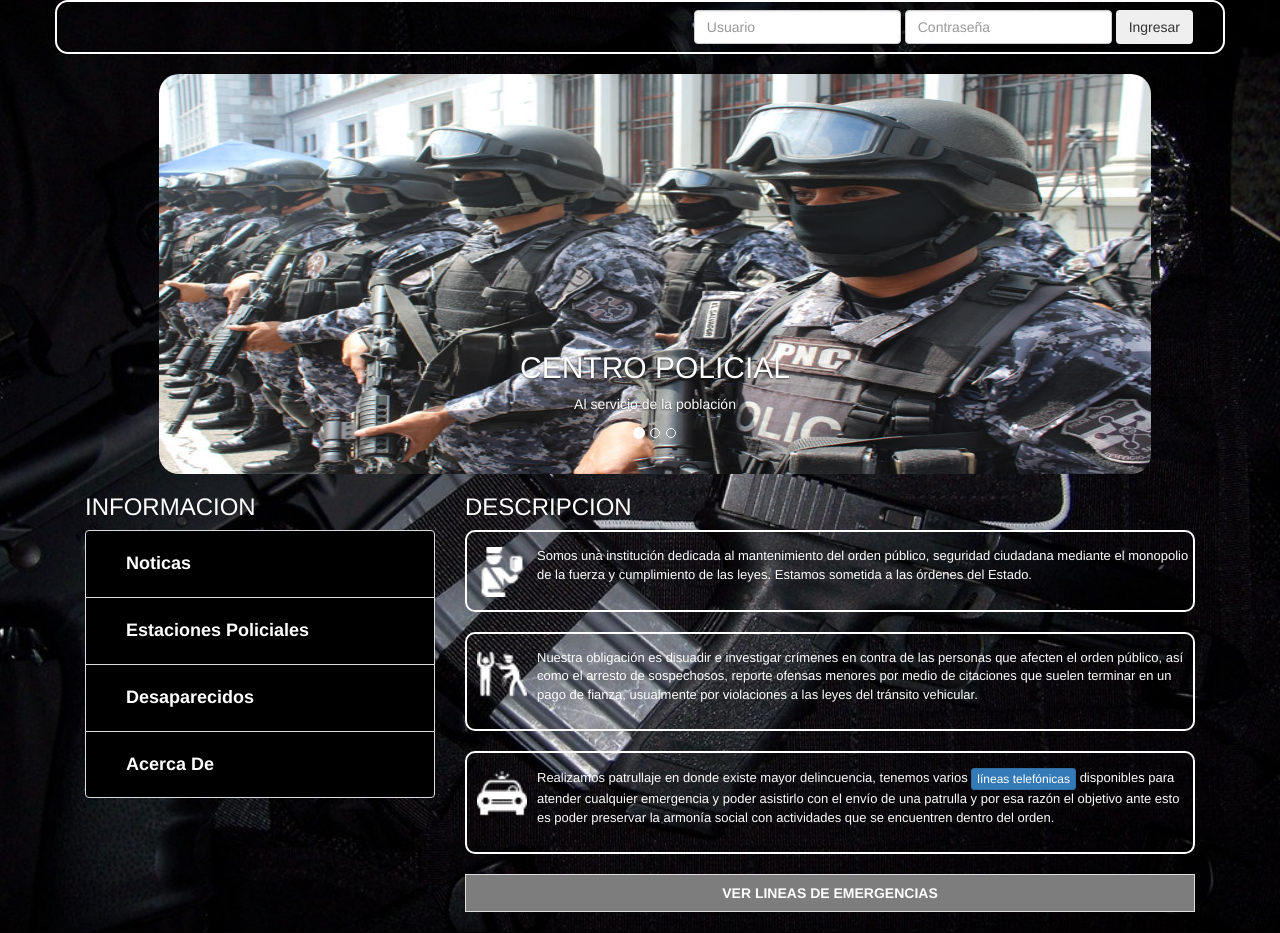
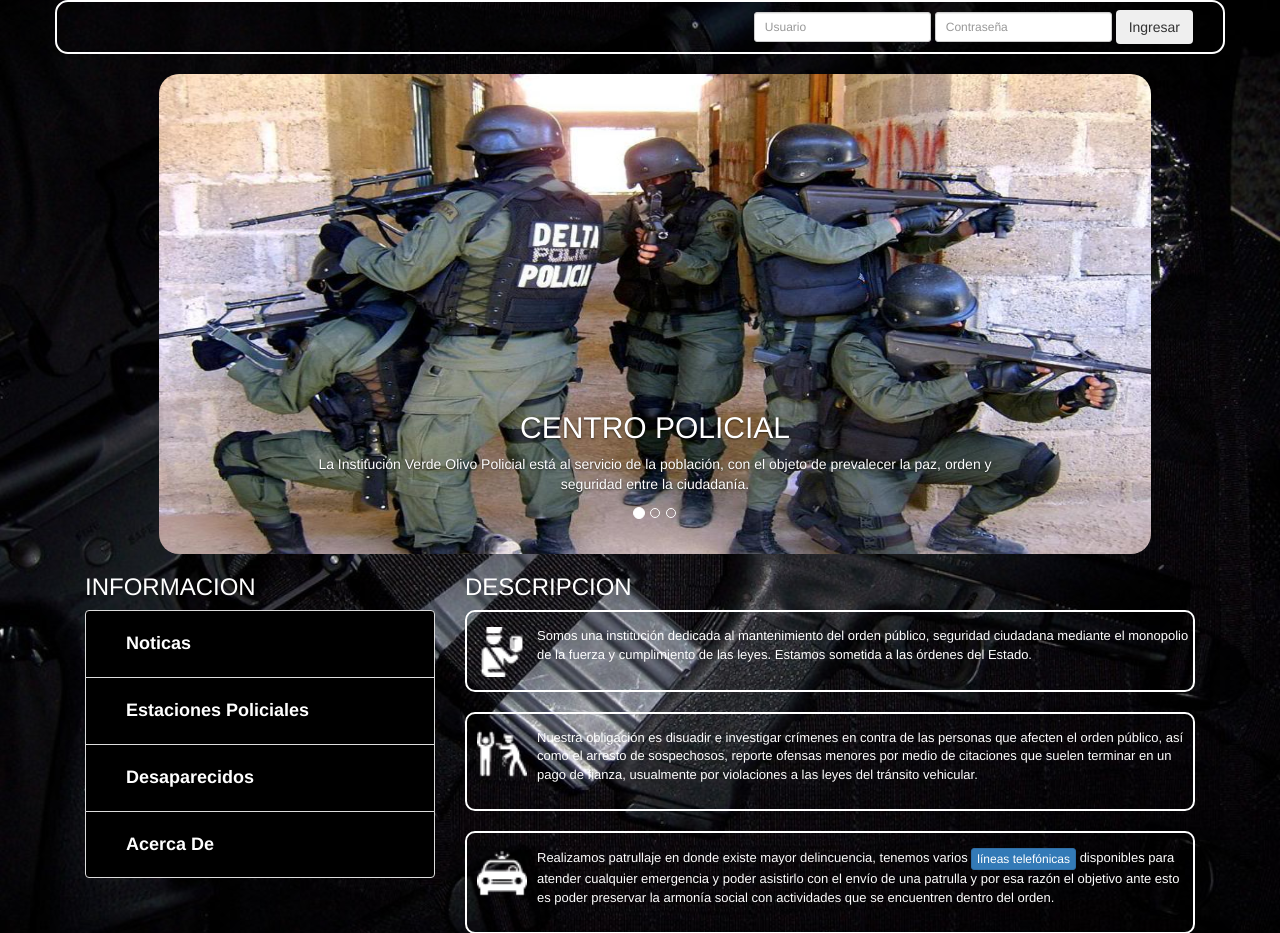
Before and after one commit to Capriatto/Informe-Policial, a PHP site: page / in a window 1280 px wide. Shown: the top 933 px of the page. Run offline with PHP 8.4, Linux system fonts and the light colour scheme.

Commit message:
trabajando en links...

```diff
--- a/assets/css/miEstilo.css
+++ b/assets/css/miEstilo.css
@@ -34,7 +34,7 @@ nav.navbar{
 }
 img.imagenPortada{
 	width: 87%;
-	max-height: 400px;
+	max-height: 480px;
 	border-radius: 20px;
 	margin: 0 auto;
 }
--- a/assets/js/inicio.js
+++ b/assets/js/inicio.js
@@ -46,7 +46,8 @@
 		var bandera=true;
 		var formulario=document.loggin;
 		for(var i=0;i<formulario.length;i++){
-			if(formulario[i].type=="text" || formulario[i].type=="password"){
+			if(formulario[i].type=="text" ||
+				formulario[i].type=="password"){
 				if(formulario[i].value==null ||
 					formulario[i].value.length==0){
 					bandera=false;
@@ -55,6 +56,10 @@
 		}
 		comprobar(bandera);
 	}
+	function inactivar(){
+		return false;
+	}
+	//falta trabajar en la funcion aun...
 	function comprobar(b){
 		if(b){
 			alert("ENVIO");
@@ -64,8 +69,12 @@
 	function desplazar(){
 		window.scrollTo(0,document.body.scrollHeight);
 	}
+	/*deshacer el seleccionado de texto y menu con clic derecho*/
+	document.oncontextmenu = inactivar;
+	document.onselectstart=inactivar;
+	//document.onmousedown=inactivar;
 
 	document.loggin.addEventListener("submit", validarFormulario);
-	cabeceraTabla.addEventListener("click",mostrarLineas);
+	cabeceraTabla.addEventListener("click", mostrarLineas);
 	botonEmergencia.addEventListener("click", desplazar);
 })();
--- a/controlador/usuario.controlador.php
+++ b/controlador/usuario.controlador.php
@@ -11,5 +11,10 @@
 			require_once 'vista/usuario/bienvenida.php';
 			require_once 'vista/piePagina.php';
 		}
+		public function verNoticias(){
+			require_once 'vista/usuario/header.php';
+			require_once 'vista/usuario/noticias.php';
+			require_once 'vista/piePagina.php';
+		}
 	}
 ?>
--- a/index.php
+++ b/index.php
@@ -5,5 +5,18 @@
 		$controlador=ucwords($controlador).'Controlador';
 		$controlador=new $controlador;
 		$controlador->Index();
+	}else{
+		switch ($_REQUEST["c"]) {
+			case '1':
+				require_once "controlador/$controlador.controlador.php";
+				$controlador=ucwords($controlador).'Controlador';
+				$controlador=new $controlador;
+				$controlador->verNoticias();
+				break;
+
+			default:
+				# code...
+				break;
+		}
 	}
 ?>
--- a/vista/usuario/bienvenida.php
+++ b/vista/usuario/bienvenida.php
@@ -10,24 +10,28 @@
 						</ol>
 						<div class="carousel-inner" role="listbox">
 							<div class="item active">
-								<img src="images/policiasEnFila.jpg" class="imagenPortada">
+								<img src="images/foto Policia.jpg" class="imagenPortada">
 								<div class="carousel-caption">
 									<h2>CENTRO POLICIAL</h2>
-									<p>Al servicio de la población</p>
+									<p>La Institución Verde Olivo Policial está al servicio de la
+									población, con el objeto de prevalecer la paz, orden y seguridad
+									entre la ciudadanía.</p>
 								</div>
 							</div>
 							<div class="item">
-								<img src="images/policiasuniformados.jpg" class="imagenPortada">
+								<img src="images/formacion Policias.jpg" class="imagenPortada">
 								<div class="carousel-caption">
 									<h2>CENTRO POLICIAL</h2>
-									<p>Preparados para cualquier emergencia o peligro a enfnrentar</p>
+									<p>Uniformados preparados para enfrentar conflictos y dar
+									apoyo en momentos de emergencia.</p>
 								</div>
 							</div>
 							<div class="item">
-								<img src="images/uniformados.jpg" class="imagenPortada">
+								<img src="images/Policias Formados.jpg" class="imagenPortada">
 								<div class="carousel-caption">
 									<h3>CENTRO POLICIAL</h3>
-									<p>Atencion a la ciudadania brindando seguridad ciudadana</p>
+									<p>La policia realiza su labor y está al tanto en la Seguridad Ciudadana para que la
+									 población se sienta más segura y confiada en las calles.</p>
 								</div>
 							</div>
 						</div>
@@ -35,17 +39,17 @@
 				</div>
 			</div>
 			<div class="visible-xs phone">
-				<img src="images/policiasformados.jpg" class="img-responsive image">
+				<img src="images/foto Policia.jpg" class="img-responsive image">
 			</div>
 			<div class="visible-sm tablet-sm">
-				<img src="images/policiasformados.jpg" class="ïmg-responsive image">
+				<img src="images/foto Policia.jpg" class="ïmg-responsive image">
 			</div>
 		</section>
 		<section class="principal">
 			<aside class="col-lg-4 col-md-4 visible-lg visible-md">
 				<h3 class="tituloPrincipal">INFORMACION</h3>
 				<div class="list-group menuInfo">
-					<a href="#" class="list-group-item">Noticas</a>
+					<a href="?c=1" class="list-group-item">Noticas</a>
 					<a href="#" class="list-group-item">Estaciones Policiales</a>
 					<a href="#" class="list-group-item">Desaparecidos</a>
 					<a href="#" class="list-group-item">Acerca De</a>
--- a/vista/usuario/header.php
+++ b/vista/usuario/header.php
@@ -25,18 +25,19 @@
 			       otro elemento que se pueda ocultar al minimizar la barra -->
 			  	<div class="collapse navbar-collapse navbar-ex1-collapse">
 			    	<ul class="nav navbar-nav hidden-md hidden-lg">
-				      <li class="btnNav"><a href="#">Noticias</a></li>
-				      <li class="btnNav"><a href="#">Personal Administrativo</a></li>
+				      <li class="btnNav"><a href="?c=1">Noticias</a></li>
+				      <li class="btnNav"><a href="#">Estaciones Policiales</a></li>
 				      <li class="btnNav"><a href="#">Desaparecidos</a></li>
 				      <li class="btnNav"><a href="#">Acerca De</a></li>
 			    	</ul>
+
 			 	<form action="#" class="navbar-form navbar-right visible-lg visible-md"
 			 	name="loggin" method="POST">
 			 		<div class="form-group">
-			 			<input type="text" class="form-control loggin" placeholder="Usuario">
+			 			<input type="text" class="form-control input-sm" placeholder="Usuario">
 			 		</div>
 			 		<div class="form-group">
-			 			<input type="password" class="form-control loggin" placeholder="Contraseña">
+			 			<input type="password" class="form-control input-sm" placeholder="Contraseña">
 			 		</div>
 			 		<input type="submit" class="btn submit" value="Ingresar">
 			 	</form>
```
Also changed, not shown: vista/usuario/noticias.php (added, +29 -0 lines), images/Policias Formados.jpg (added), images/formacion Policias.jpg (added), images/foto Policia.jpg (added), images/policiasEnFila.jpg (deleted), images/policiasformados.jpg (deleted), images/policiasuniformados.jpg (deleted), images/uniformados.jpg (deleted).
